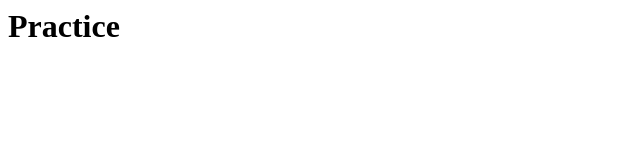
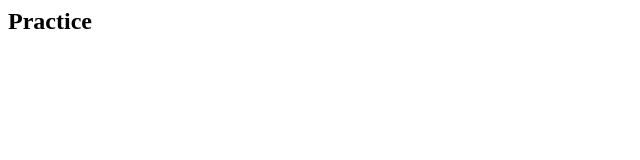
Before and after one commit to susanBuck/e28-delete, a plain HTML site: page practice/index.html in a window 1280 px wide. Shown: the whole page, without its empty margins (0-640 px from the left). Drawn offline with Linux system fonts and the light colour scheme.

Commit message:
Modified Practice app to show some changes

```diff
--- a/practice/index.html
+++ b/practice/index.html
@@ -1 +1 @@
-<h1>Practice</h1>
+<h2>Practice</h2>
--- a/practice/index.js
+++ b/practice/index.js
@@ -1 +1,3 @@
-console.log('Hello!');
+console.log('Hello...');
+
+console.log('Testing 123...');
```
Also changed, not shown: practice/images/kitten.png (added).
